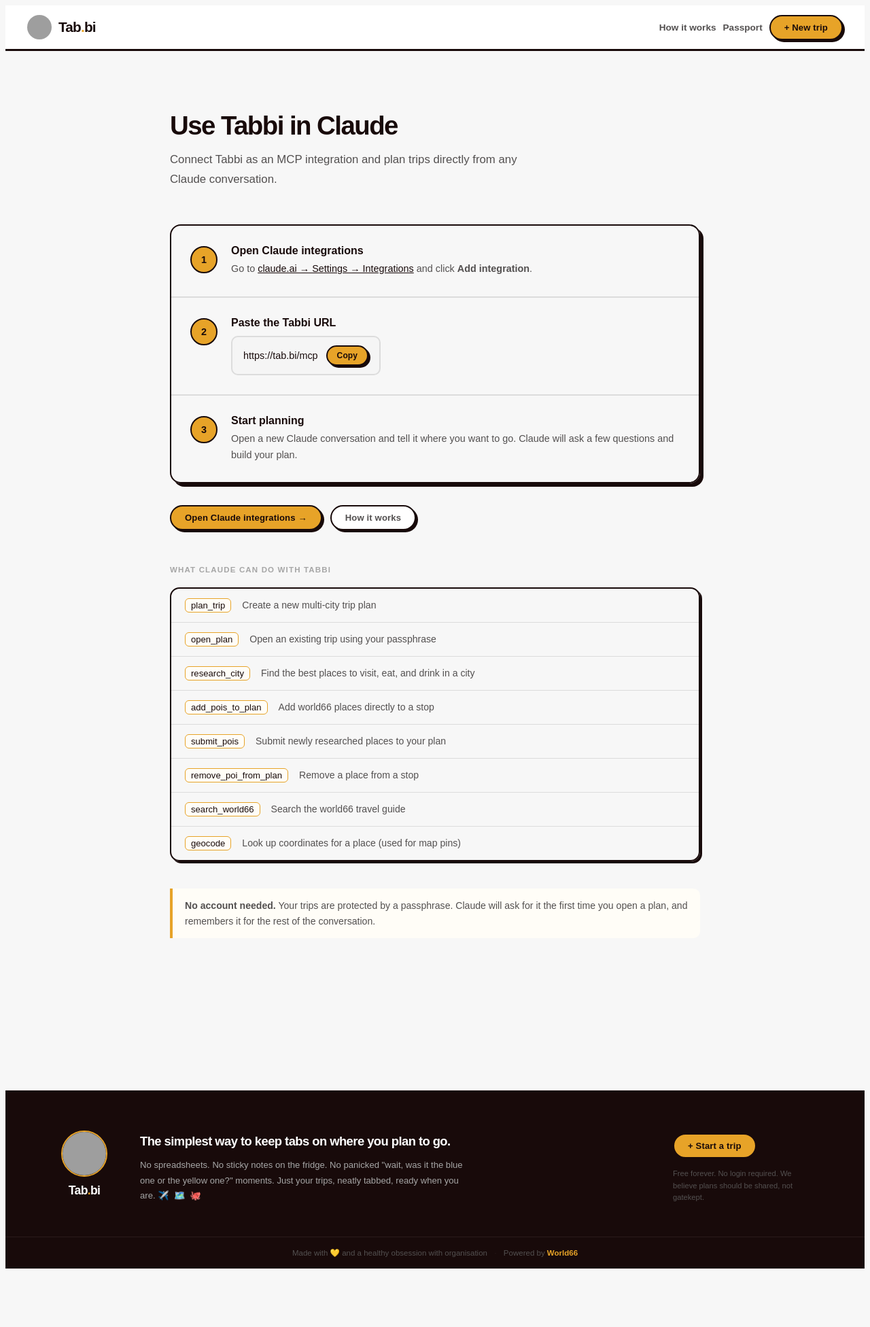
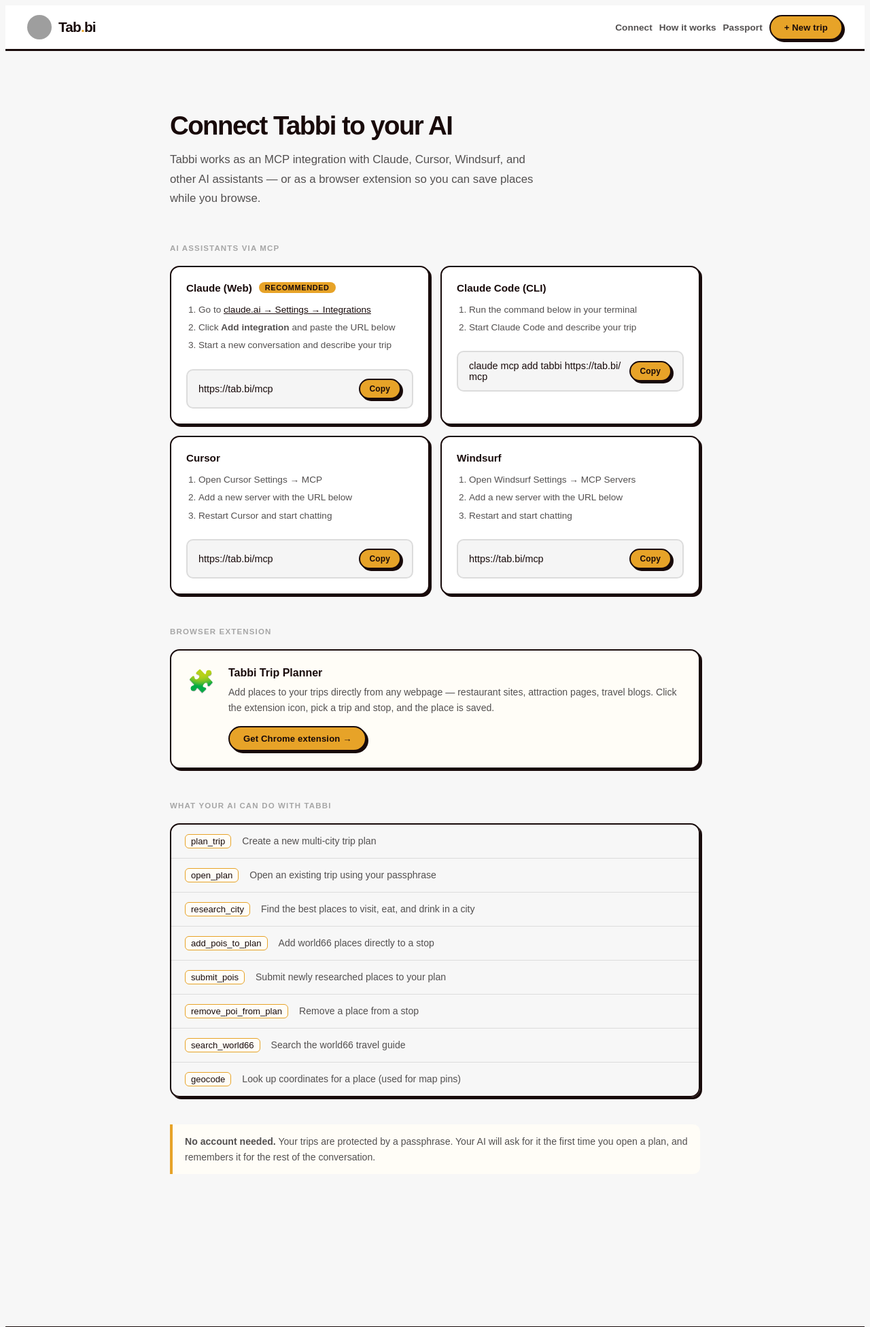
Before and after one commit to richardosinga/tabbi, a Django app: template templates/connect.html in a window 1280 px wide. Shown: the top 1952 px of the page at 68% size. Before the commit the page ends 1866 px from the top, so only its background shows below. Run offline with Django 4.2, Linux system fonts and the light colour scheme; the template is opened without the code that fills it, so the values that code supplies are empty; some web fonts are replaced; grey boxes are pictures that could not be loaded.

Commit message:
Connect page: add Claude Code, Cursor, Windsurf + browser extension
- how-it-works: genericised from Claude-only to any AI assistant
- connect: client grid with Claude web, Claude Code CLI, Cursor, Windsurf;
  browser extension card with Chrome Web Store link
- Nav: added Connect link alongside How it works
- CSS: connect-client-grid and connect-extension-card styles

Co-Authored-By: Claude Sonnet 4.6 <noreply@anthropic.com>

```diff
--- a/static/plans/css/tabbi.css
+++ b/static/plans/css/tabbi.css
@@ -2014,3 +2014,19 @@ span.plan-poi-title--draft::after { content: none; }
 .connect-tool span { color: #535050; }
 
 .connect-note { background: #fffdf7; border-left: 4px solid #e7a328; padding: 14px 18px; border-radius: 0 10px 10px 0; font-size: 0.88rem; color: #535050; line-height: 1.6; }
+
+.connect-clients { margin-bottom: 8px; }
+.connect-client-grid { display: grid; grid-template-columns: repeat(auto-fill, minmax(300px, 1fr)); gap: 16px; }
+.connect-client { background: #fff; border: 2.5px solid #180A0A; border-radius: 14px; padding: 22px; box-shadow: 3px 3px 0 #180A0A; display: flex; flex-direction: column; gap: 14px; }
+.connect-client-header { display: flex; align-items: center; gap: 10px; }
+.connect-client-header strong { font-size: 0.95rem; font-weight: 800; color: #180A0A; }
+.connect-client-badge { font-size: 0.68rem; font-weight: 700; text-transform: uppercase; letter-spacing: 0.06em; background: #e7a328; color: #180A0A; border-radius: 999px; padding: 2px 9px; }
+.connect-client-steps { padding-left: 18px; margin: 0; display: flex; flex-direction: column; gap: 6px; }
+.connect-client-steps li { font-size: 0.85rem; color: #535050; line-height: 1.5; }
+.connect-client-steps a { color: #180A0A; }
+
+.connect-extension-card { background: #fffdf7; border: 2.5px solid #180A0A; border-radius: 14px; padding: 24px; box-shadow: 3px 3px 0 #180A0A; display: flex; gap: 20px; align-items: flex-start; }
+.connect-extension-icon { font-size: 2rem; flex-shrink: 0; margin-top: 2px; }
+.connect-extension-body h3 { font-size: 1rem; font-weight: 800; color: #180A0A; margin: 0 0 8px; }
+.connect-extension-body p { font-size: 0.88rem; color: #535050; line-height: 1.6; margin: 0 0 16px; }
+.connect-extension-actions { display: flex; gap: 10px; flex-wrap: wrap; }
--- a/templates/connect.html
+++ b/templates/connect.html
@@ -1,48 +1,98 @@
 {% extends "plans/base.html" %}
 {% load static %}
-{% block title %}Connect to Claude — Tab.bi{% endblock %}
+{% block title %}Connect Tabbi — Tab.bi{% endblock %}
 {% block content %}
 <div class="tabbi-page hiw-page">
 
   <div class="hiw-hero">
-    <h1>Use Tabbi in Claude</h1>
-    <p class="hiw-lead">Connect Tabbi as an MCP integration and plan trips directly from any Claude conversation.</p>
+    <h1>Connect Tabbi to your AI</h1>
+    <p class="hiw-lead">Tabbi works as an MCP integration with Claude, Cursor, Windsurf, and other AI assistants — or as a browser extension so you can save places while you browse.</p>
   </div>
 
-  <div class="connect-steps">
-    <div class="connect-step">
-      <div class="hiw-step-num">1</div>
-      <div class="hiw-step-body">
-        <h2>Open Claude integrations</h2>
-        <p>Go to <a href="https://claude.ai/settings/integrations" target="_blank" rel="noopener">claude.ai → Settings → Integrations</a> and click <strong>Add integration</strong>.</p>
-      </div>
-    </div>
-    <div class="connect-step">
-      <div class="hiw-step-num">2</div>
-      <div class="hiw-step-body">
-        <h2>Paste the Tabbi URL</h2>
+  <div class="connect-clients">
+    <h2 class="hiw-section-title">AI assistants via MCP</h2>
+
+    <div class="connect-client-grid">
+
+      <div class="connect-client">
+        <div class="connect-client-header">
+          <strong>Claude (Web)</strong>
+          <span class="connect-client-badge">Recommended</span>
+        </div>
+        <ol class="connect-client-steps">
+          <li>Go to <a href="https://claude.ai/settings/integrations" target="_blank" rel="noopener">claude.ai → Settings → Integrations</a></li>
+          <li>Click <strong>Add integration</strong> and paste the URL below</li>
+          <li>Start a new conversation and describe your trip</li>
+        </ol>
         <div class="connect-url-row">
           <code id="mcp-url">https://tab.bi/mcp</code>
-          <button class="tabbi-btn tabbi-btn--sm" onclick="copyUrl()">Copy</button>
+          <button class="tabbi-btn tabbi-btn--sm" onclick="copyUrl('mcp-url', this)">Copy</button>
         </div>
       </div>
+
+      <div class="connect-client">
+        <div class="connect-client-header">
+          <strong>Claude Code (CLI)</strong>
+        </div>
+        <ol class="connect-client-steps">
+          <li>Run the command below in your terminal</li>
+          <li>Start Claude Code and describe your trip</li>
+        </ol>
+        <div class="connect-url-row">
+          <code id="cli-cmd">claude mcp add tabbi https://tab.bi/mcp</code>
+          <button class="tabbi-btn tabbi-btn--sm" onclick="copyUrl('cli-cmd', this)">Copy</button>
+        </div>
+      </div>
+
+      <div class="connect-client">
+        <div class="connect-client-header">
+          <strong>Cursor</strong>
+        </div>
+        <ol class="connect-client-steps">
+          <li>Open Cursor Settings → MCP</li>
+          <li>Add a new server with the URL below</li>
+          <li>Restart Cursor and start chatting</li>
+        </ol>
+        <div class="connect-url-row">
+          <code id="cursor-url">https://tab.bi/mcp</code>
+          <button class="tabbi-btn tabbi-btn--sm" onclick="copyUrl('cursor-url', this)">Copy</button>
+        </div>
+      </div>
+
+      <div class="connect-client">
+        <div class="connect-client-header">
+          <strong>Windsurf</strong>
+        </div>
+        <ol class="connect-client-steps">
+          <li>Open Windsurf Settings → MCP Servers</li>
+          <li>Add a new server with the URL below</li>
+          <li>Restart and start chatting</li>
+        </ol>
+        <div class="connect-url-row">
+          <code id="windsurf-url">https://tab.bi/mcp</code>
+          <button class="tabbi-btn tabbi-btn--sm" onclick="copyUrl('windsurf-url', this)">Copy</button>
+        </div>
+      </div>
+
     </div>
-    <div class="connect-step">
-      <div class="hiw-step-num">3</div>
-      <div class="hiw-step-body">
-        <h2>Start planning</h2>
-        <p>Open a new Claude conversation and tell it where you want to go. Claude will ask a few questions and build your plan.</p>
+  </div>
+
+  <div class="connect-clients" style="margin-top: 48px;">
+    <h2 class="hiw-section-title">Browser extension</h2>
+    <div class="connect-extension-card">
+      <div class="connect-extension-icon">🧩</div>
+      <div class="connect-extension-body">
+        <h3>Tabbi Trip Planner</h3>
+        <p>Add places to your trips directly from any webpage — restaurant sites, attraction pages, travel blogs. Click the extension icon, pick a trip and stop, and the place is saved.</p>
+        <div class="connect-extension-actions">
+          <a href="https://chromewebstore.google.com/detail/tabbi-trip-planner/dnbpbnpcggcalfihejcpkjcoocnkoglb" target="_blank" rel="noopener" class="tabbi-btn">Get Chrome extension →</a>
+        </div>
       </div>
     </div>
   </div>
 
-  <div class="connect-cta-row">
-    <a href="https://claude.ai/settings/integrations" target="_blank" rel="noopener" class="tabbi-btn">Open Claude integrations →</a>
-    <a href="/how-it-works/" class="tabbi-btn tabbi-btn--ghost">How it works</a>
-  </div>
-
-  <div class="connect-tools">
-    <h2 class="hiw-section-title">What Claude can do with Tabbi</h2>
+  <div class="connect-tools" style="margin-top: 48px;">
+    <h2 class="hiw-section-title">What your AI can do with Tabbi</h2>
     <div class="connect-tool-list">
       <div class="connect-tool">
         <code>plan_trip</code>
@@ -80,17 +130,17 @@
   </div>
 
   <div class="connect-note">
-    <strong>No account needed.</strong> Your trips are protected by a passphrase. Claude will ask for it the first time you open a plan, and remembers it for the rest of the conversation.
+    <strong>No account needed.</strong> Your trips are protected by a passphrase. Your AI will ask for it the first time you open a plan, and remembers it for the rest of the conversation.
   </div>
 
 </div>
 
 <script>
-function copyUrl() {
-  navigator.clipboard.writeText(document.getElementById('mcp-url').textContent).then(function() {
-    var btn = document.querySelector('.connect-url-row .tabbi-btn');
+function copyUrl(id, btn) {
+  navigator.clipboard.writeText(document.getElementById(id).textContent).then(function() {
+    var orig = btn.textContent;
     btn.textContent = 'Copied!';
-    setTimeout(function() { btn.textContent = 'Copy'; }, 1500);
+    setTimeout(function() { btn.textContent = orig; }, 1500);
   });
 }
 </script>
--- a/templates/plans/base.html
+++ b/templates/plans/base.html
@@ -18,6 +18,7 @@
     <span class="tabbi-nav-logo-text">Tab<span class="tabbi-nav-logo-dot">.</span>bi</span>
   </a>
   <div class="tabbi-nav-actions">
+    <a href="/connect/" class="tabbi-nav-passport-link">Connect</a>
     <a href="/how-it-works/" class="tabbi-nav-passport-link">How it works</a>
     {% if request.session.authenticated_passports %}
       {% with request.session.authenticated_passports|first as pp_slug %}
```
Also changed, not shown: templates/how-it-works.html (+12 -12 lines).
